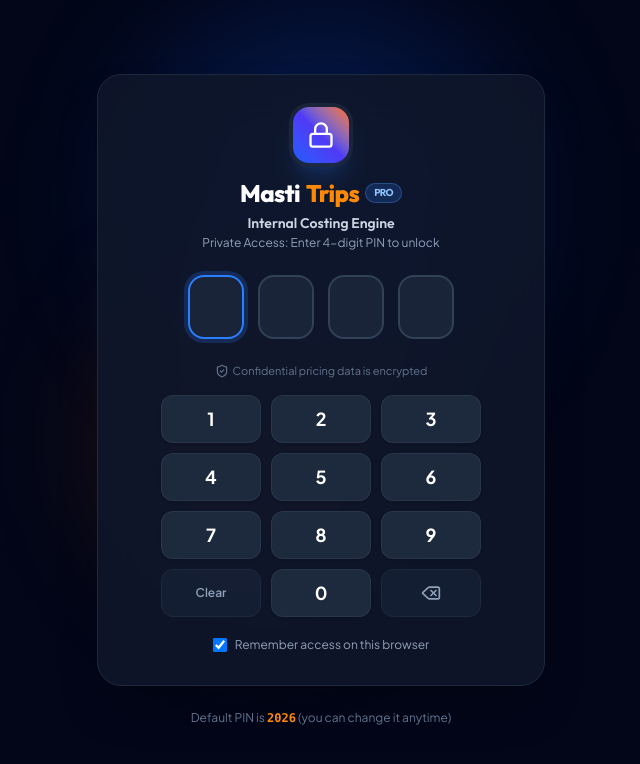
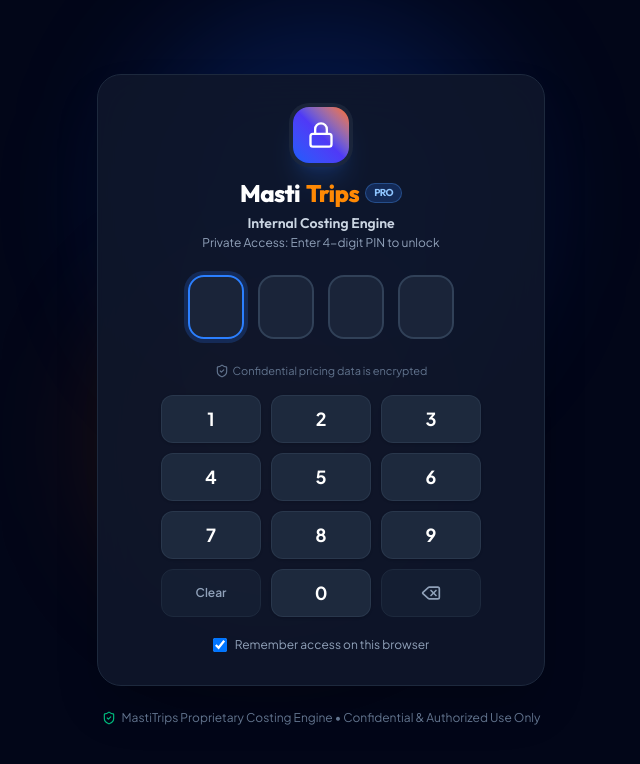
Before and after one commit to pankajahire95-pixel/mastitrips-calculator, a React (Vite) app: page / in a window 1280 px wide. Shown: the top 764 px of the page, without its empty margins (319-959 px from the left). Built offline with nearby package versions, Linux system fonts and the light colour scheme.

Commit message:
Set default PIN to 1221 and remove PIN hint from footer

```diff
--- a/src/components/PinGate.tsx
+++ b/src/components/PinGate.tsx
@@ -1,9 +1,9 @@
 import React, { useState, useEffect, useRef } from 'react';
 import { Lock, Unlock, KeyRound, ShieldCheck, Delete, Check, AlertCircle, X } from 'lucide-react';
 
-const PIN_STORAGE_KEY = 'mastitrips_security_pin';
-const AUTH_STATUS_KEY = 'mastitrips_auth_unlocked';
-const DEFAULT_PIN = '2026';
+const PIN_STORAGE_KEY = 'mastitrips_security_pin_v2';
+const AUTH_STATUS_KEY = 'mastitrips_auth_unlocked_v2';
+const DEFAULT_PIN = '1221';
 
 export const getStoredPin = (): string => {
   try {
@@ -441,9 +441,10 @@
         </label>
       </div>
 
-      {/* Footer hint */}
-      <div className="mt-6 text-center text-xs text-slate-500 relative z-10">
-        <span>Default PIN is <strong className="text-orange-400 font-mono">2026</strong> (you can change it anytime)</span>
+      {/* Footer security badge */}
+      <div className="mt-6 text-center text-xs text-slate-500 relative z-10 flex items-center justify-center gap-1.5">
+        <ShieldCheck className="w-3.5 h-3.5 text-emerald-500" />
+        <span>MastiTrips Proprietary Costing Engine • Confidential & Authorized Use Only</span>
       </div>
     </div>
   );
```
